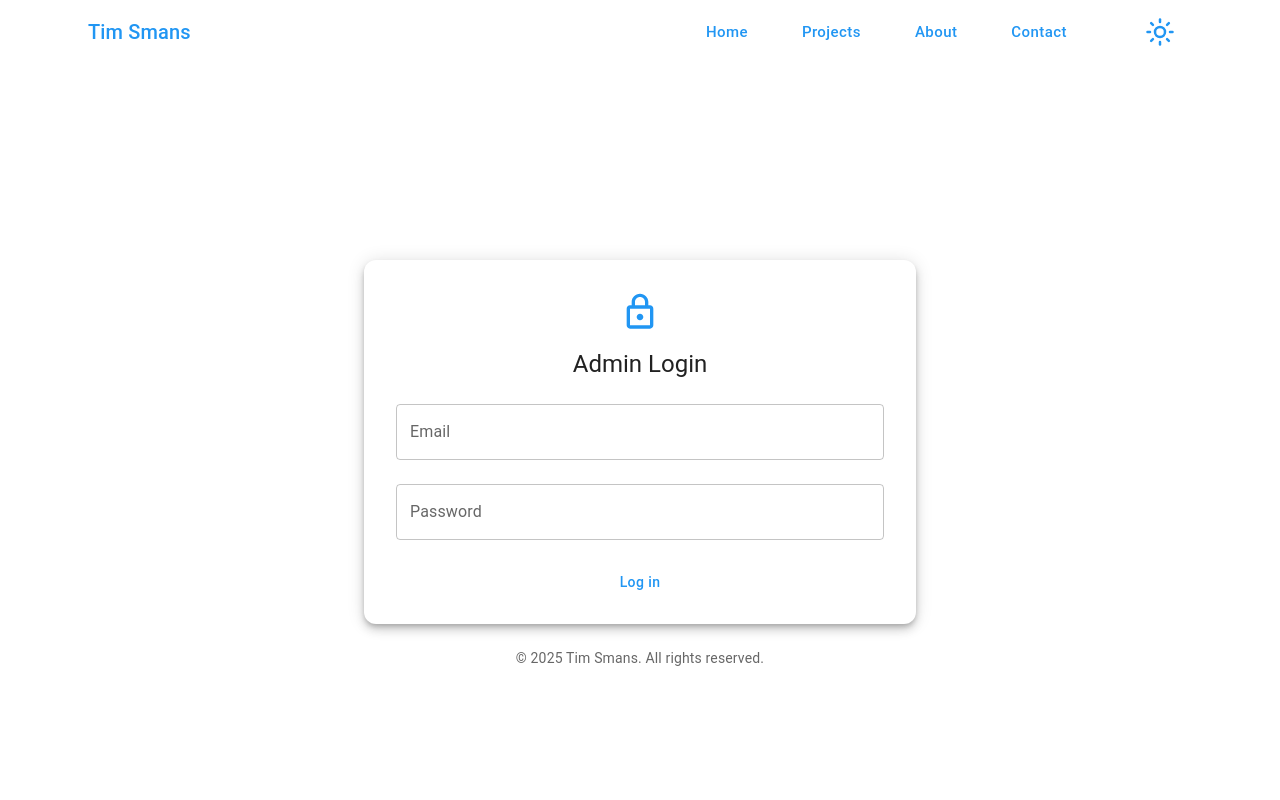
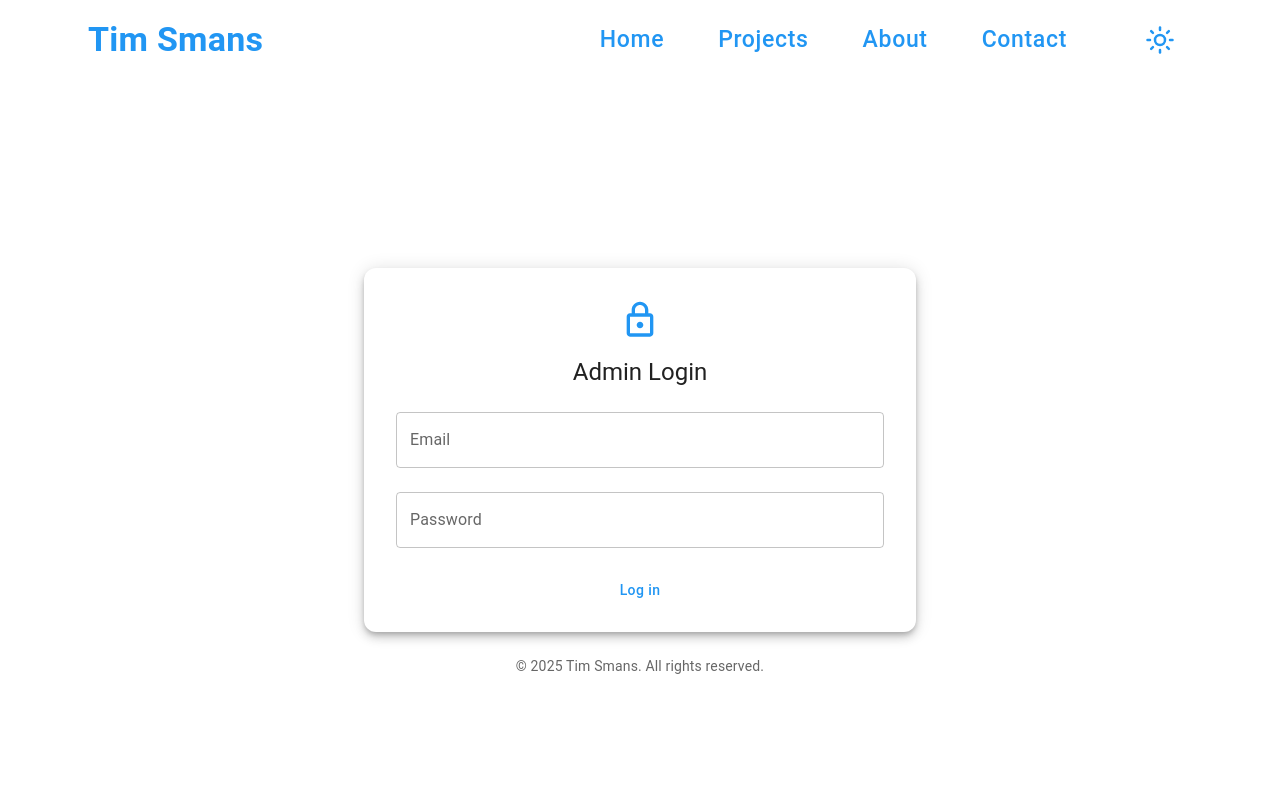
Before and after one commit to Tim-Smans/portfolio, a Next.js app: page /admin/login in a window 1280 px wide. Shown: the top 800 px of the page. Built offline with nearby package versions, Linux system fonts and the light colour scheme; no server answers.

Commit message:
Made navbar font slightly bigger

```diff
--- a/src/components/shared/navbar.tsx
+++ b/src/components/shared/navbar.tsx
@@ -127,24 +127,24 @@ const Navbar: FC<Props> = ({isAdmin}) => {
 
 
   return (
-    <AppBar position="static" color="transparent" elevation={0}>
+    <AppBar position="static" color="transparent" elevation={0} sx={{marginTop: 1}}>
       <Container>
         <Toolbar sx={{ justifyContent: 'space-between' }}>
-          <Typography variant="h6" color="primary">
+          <Typography variant="h4" color="primary">
             Tim Smans {isAdmin && <strong>(Admin)</strong>}
           </Typography>
-          <Stack direction="row" spacing={4}>
+          <Stack direction="row" spacing={4} >
             <Link href="/">
-              <Button color="primary" size='large'>Home</Button>
+              <Button color="primary" size='large' sx={{fontSize: 23}}>Home</Button>
             </Link>
             <Link href="/projects">
-              <Button color="primary" size='large'>Projects</Button>
+              <Button color="primary" size='large' sx={{fontSize: 23}}>Projects</Button>
             </Link>
             <Link href="/about">
-              <Button color="primary" size='large'>About</Button>
+              <Button color="primary" size='large' sx={{fontSize: 23}}>About</Button>
             </Link>
             <Link href="/contact">
-              <Button color="primary" size='large'>Contact</Button>
+              <Button color="primary" size='large' sx={{fontSize: 23}}>Contact</Button>
             </Link>
             <Button color="primary" onClick={() => changeTheme(theme === 'light' ? 'dark' : 'light')} style={{marginLeft: '50px'}}>
                 {
```
